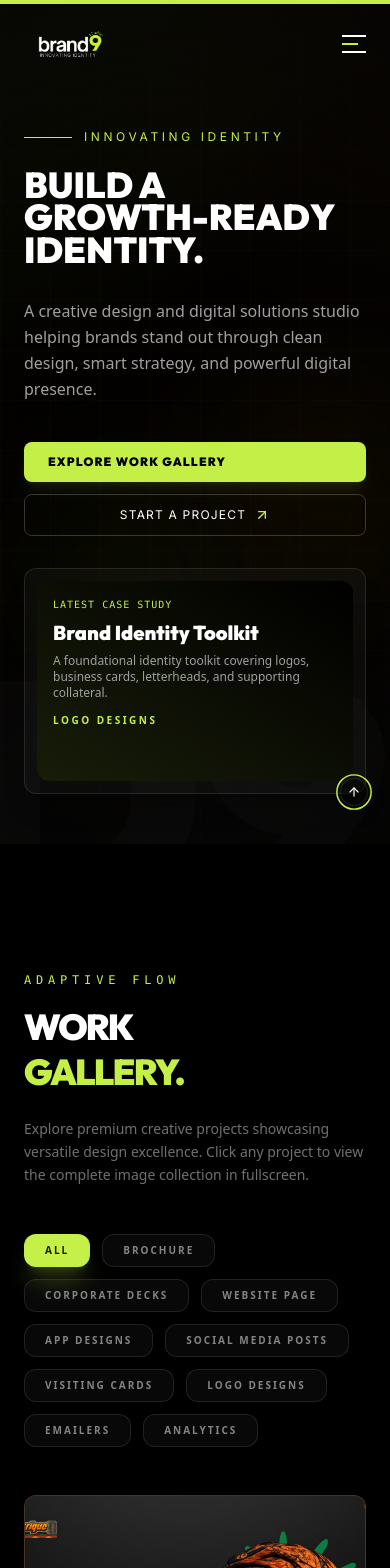
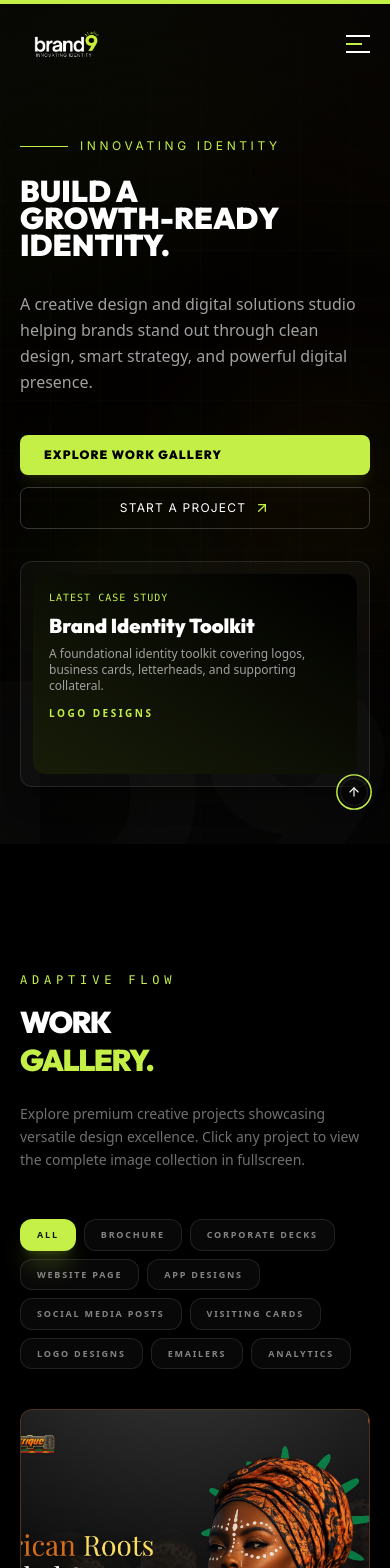
Before and after one commit to Satvikk7/Brand9Studio_Portfolio, a React (Vite) app: page / in a window 390 px wide. Shown: the top 1568 px of the page. Built offline with nearby package versions, Linux system fonts and the light colour scheme.

Commit message:
fix: comprehensive mobile alignment and layout fixes

```diff
--- a/src/components/WorkGallery.jsx
+++ b/src/components/WorkGallery.jsx
@@ -240,7 +240,7 @@ const ProjectCard = React.memo(React.forwardRef(({ project, index, onOpenProject
 function FilterButton({ category, isActive, onClick }) {
   return (
     <motion.button onClick={onClick} whileHover={{ scale: 1.05 }} whileTap={{ scale: 0.95 }}
-      className={`relative px-5 sm:px-7 py-2 rounded-xl font-bold text-[10px] sm:text-xs uppercase tracking-[0.2em] transition-all duration-500 whitespace-nowrap ${
+      className={`relative px-4 sm:px-7 py-2 rounded-xl font-bold text-[9px] sm:text-xs uppercase tracking-[0.2em] transition-all duration-500 whitespace-nowrap ${
         isActive
           ? 'bg-brand-lime text-black shadow-xl shadow-brand-lime/20 border border-brand-lime/50'
           : 'bg-white/[0.03] border border-white/10 text-white/50 hover:border-brand-lime/40 hover:text-white hover:bg-white/[0.06]'
@@ -354,7 +354,7 @@ export default function WorkGallery() {
         <motion.div initial={{ opacity: 0, x: -20 }} whileInView={{ opacity: 1, x: 0 }}
           viewport={{ once: true }} transition={{ duration: 0.6 }} className="mb-12 sm:mb-16">
           <span className="text-brand-lime font-mono text-xs uppercase tracking-[0.4em] mb-4 block">Adaptive Flow</span>
-          <h1 className="text-4xl sm:text-5xl md:text-6xl lg:text-7xl font-black text-white uppercase tracking-tighter leading-tight mb-6">
+          <h1 className="text-3xl sm:text-5xl md:text-6xl lg:text-7xl font-black text-white uppercase tracking-tighter leading-tight mb-6">
             WORK <br /> <span className="text-brand-lime">GALLERY.</span>
           </h1>
           <p className="text-sm sm:text-base md:text-lg text-brand-smoke/70 max-w-2xl leading-relaxed">
@@ -364,7 +364,7 @@ export default function WorkGallery() {
 
         <motion.div initial={{ opacity: 0, y: 10 }} whileInView={{ opacity: 1, y: 0 }}
           viewport={{ once: true }} transition={{ duration: 0.6, delay: 0.1 }}
-          className="mb-12 sm:mb-16 flex flex-wrap items-center gap-3 sm:gap-4">
+          className="mb-10 sm:mb-16 flex flex-wrap items-center gap-2 sm:gap-4">
           {categories.map((category) => (
             <FilterButton key={category} category={category} isActive={activeCategory === category}
               onClick={() => setActiveCategory(category)} />
--- a/src/index.css
+++ b/src/index.css
@@ -61,7 +61,7 @@ h1, h2, h3, h4 {
 
 @layer components {
   .main-container {
-    @apply w-full max-w-[1600px] mx-auto px-6 sm:px-12 lg:px-20;
+    @apply w-full max-w-[1600px] mx-auto px-5 sm:px-12 lg:px-20;
   }
 
   .will-change-gpu {
--- a/src/sections/CaseStudies.jsx
+++ b/src/sections/CaseStudies.jsx
@@ -79,7 +79,7 @@ export default function CaseStudies() {
             viewport={{ once: true }}
           >
             <span className="text-brand-lime font-mono text-xs uppercase tracking-[0.4em] mb-4 block">Storytelling</span>
-            <h2 className="text-5xl md:text-7xl font-black text-white uppercase tracking-tighter">
+            <h2 className="text-4xl sm:text-5xl md:text-7xl font-black text-white uppercase tracking-tighter">
               CASE <br /> <span className="text-brand-lime">STUDIES.</span>
             </h2>
           </motion.div>
--- a/src/sections/Hero.jsx
+++ b/src/sections/Hero.jsx
@@ -72,7 +72,7 @@ export default function Hero() {
                 <span className="text-brand-lime font-inter text-xs tracking-[0.3em] uppercase">Innovating Identity</span>
               </div>
 
-              <h1 className="text-4xl sm:text-5xl md:text-6xl lg:text-7xl xl:text-8xl font-black leading-[0.9] mb-8 text-white">
+              <h1 className="text-3xl sm:text-5xl md:text-6xl lg:text-7xl xl:text-8xl font-black leading-[0.9] mb-8 text-white">
                 BUILD A <br />
                 GROWTH-READY <br />
                 IDENTITY.
--- a/src/sections/Services.jsx
+++ b/src/sections/Services.jsx
@@ -80,7 +80,7 @@ export default function Services() {
             const isContentWriting = service.title === 'Content Writing'
 
             const cardClasses =
-              'premium-card p-8 sm:p-10 relative group overflow-hidden block text-left w-full h-full border border-white/5'
+              'premium-card p-6 sm:p-8 lg:p-10 relative group overflow-hidden block text-left w-full h-full border border-white/5'
 
             const content = (
               <>
@@ -88,7 +88,7 @@ export default function Services() {
                 <div className="absolute inset-0 bg-gradient-to-br from-brand-lime/5 via-transparent to-transparent opacity-0 group-hover:opacity-100 transition-opacity duration-700" />
 
                 <div className="relative z-10 flex flex-col h-full">
-                  <div className="text-brand-lime mb-6 sm:mb-8 group-hover:scale-110 group-hover:-rotate-3 transition-transform duration-500 origin-left">
+                  <div className="text-brand-lime mb-5 sm:mb-8 group-hover:scale-110 group-hover:-rotate-3 transition-transform duration-500 origin-left flex items-center">
                     {service.icon}
                   </div>
                   <h3 className="text-lg sm:text-xl lg:text-2xl font-black text-white mb-3 sm:mb-4 uppercase tracking-tight group-hover:text-brand-lime transition-colors duration-300">
```
